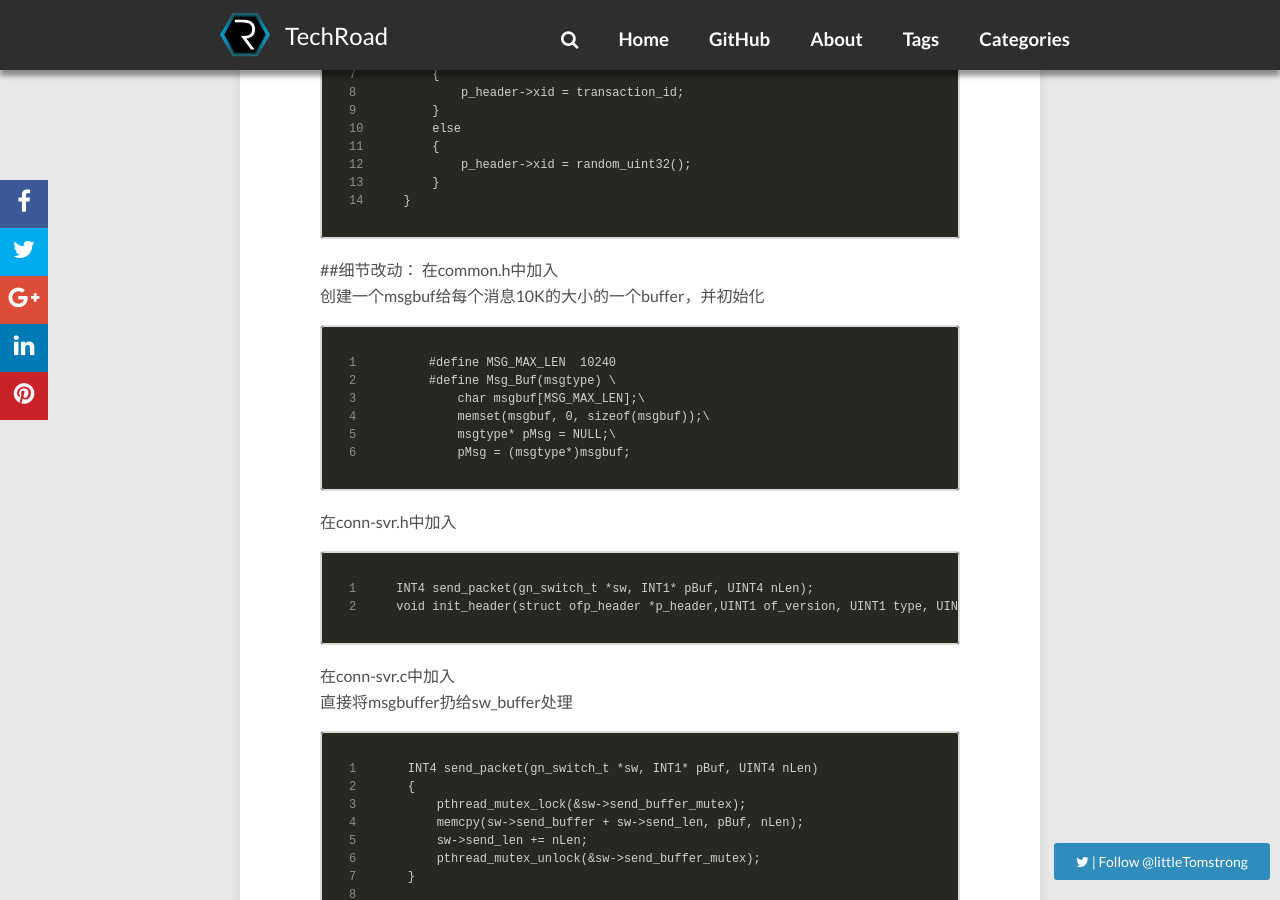
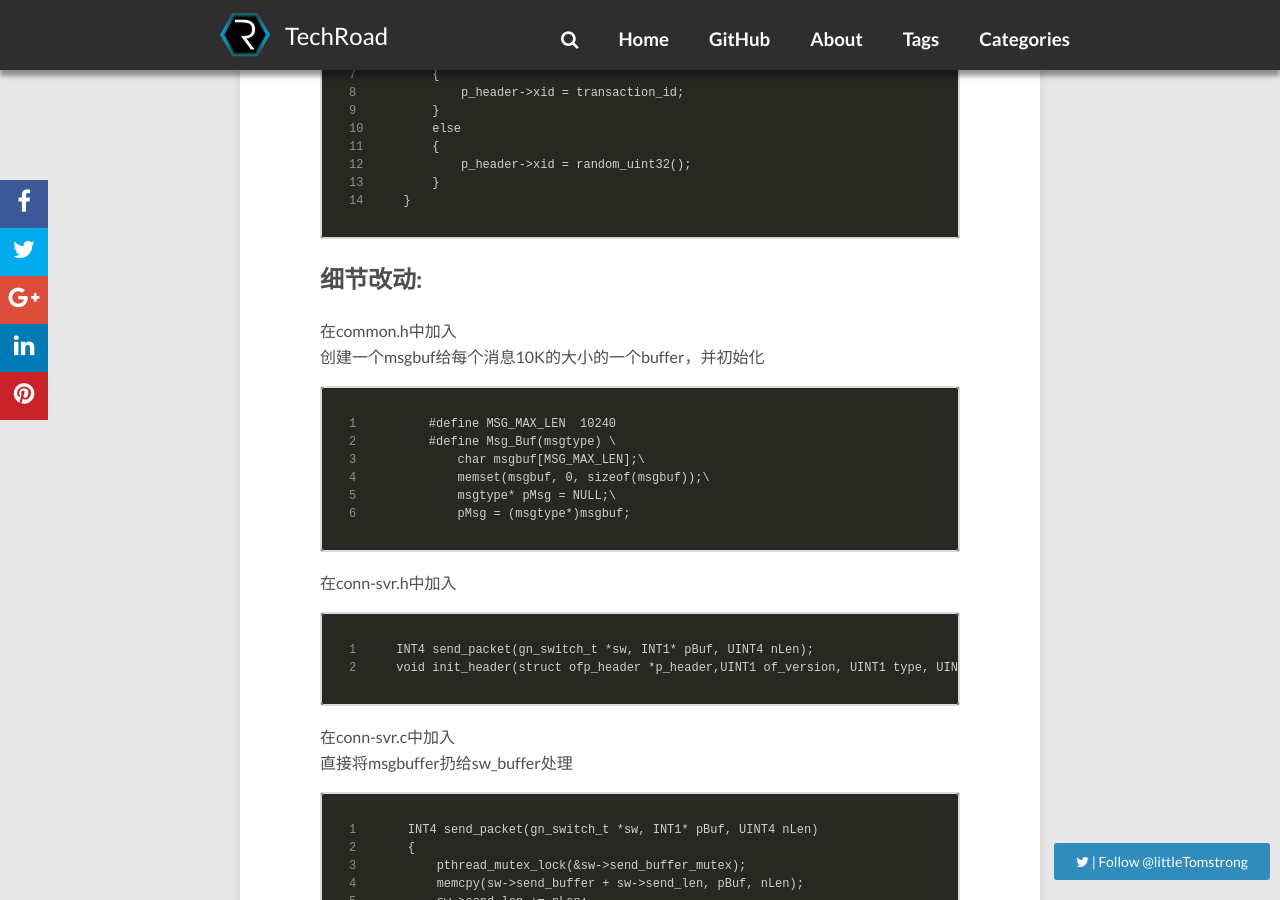
Before and after one commit to JianqingJiang/jianqingjiang.github.io, a Jekyll site: the page built from _posts/2017-2-10-sdn_controller_modify_1.md, in a window 1280 px wide and 900 px high, scrolled down 3457 px. Built offline with Jekyll 4.4.1, drawn with Linux system fonts in a browser that asks for light colours; nearby versions of some CDN libraries; comment, search, counter and statistics services are not loaded.

Commit message:
modified _config.yml

````diff
--- a/_posts/2017-2-10-sdn_controller_modify_1.md
+++ b/_posts/2017-2-10-sdn_controller_modify_1.md
@@ -5,6 +5,8 @@ description: "SDN控制器代码重构（一）---消息进来存的buffer和sw
 tags: [OpenStack]
 categories: [SDN]
 ---
+
+
 
 ##背景介绍
 
@@ -166,7 +168,10 @@ void init_header(struct ofp_header *p_header,UINT1 of_version, UINT1 type, UINT2
 }
 ```
 
-##细节改动：
+
+##  细节改动:
+
+
 在common.h中加入
 创建一个msgbuf给每个消息10K的大小的一个buffer，并初始化
 
````
Also changed, not shown: 1 other file.
